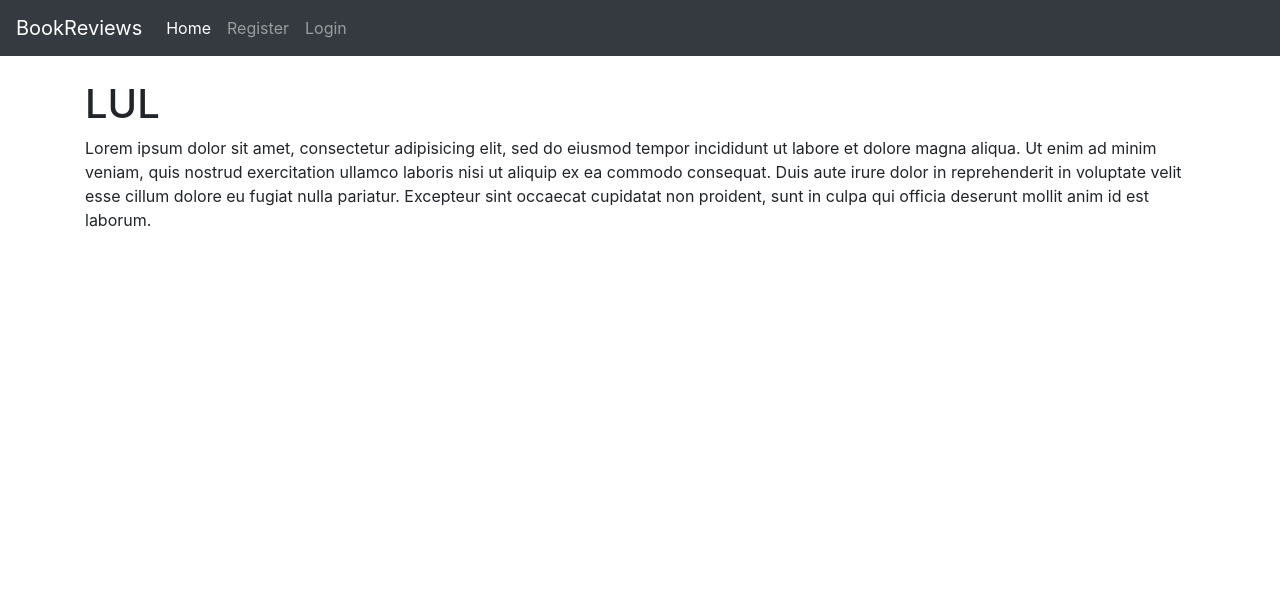
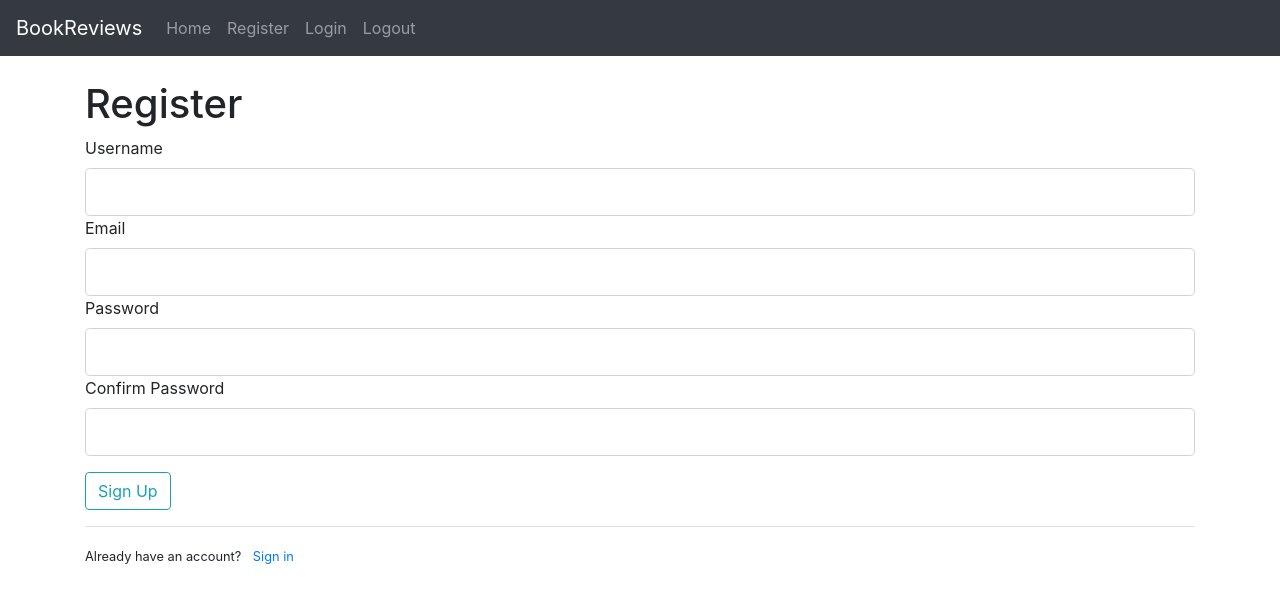
Before and after one commit to fazerito/books, a Flask app: page /register in a window 1280 px wide. Shown: the top 603 px of the page. Run offline with Flask 2, Linux system fonts and the light colour scheme; some libraries are stand-ins or nearby versions.

Commit message:
Added more html files

```diff
--- a/templates/includes/_navbar.html
+++ b/templates/includes/_navbar.html
@@ -5,14 +5,17 @@
       </button>
       <div class="collapse navbar-collapse" id="navbarCollapse">
         <ul class="navbar-nav mr-auto">
-          <li class="nav-item active">
-            <a class="nav-link" href="/">Home <span class="sr-only">(current)</span></a>
+          <li class="nav-item">
+            <a class="nav-link" href="{{ url_for("index") }}">Home</a>
           </li>
           <li class="nav-item">
-            <a class="nav-link" href="/register">Register</a>
+            <a class="nav-link" href="{{ url_for("register") }}">Register</a>
           </li>
           <li class="nav-item">
-            <a class="nav-link" href="/login">Login</a>
+            <a class="nav-link" href="{{ url_for("login") }}">Login</a>
+          </li>
+          <li class="nav-item">
+            <a class="nav-link" href="{{ url_for("logout") }}">Logout</a>
           </li>
         </ul>
       </div>
--- a/templates/layout.html
+++ b/templates/layout.html
@@ -1,13 +1,25 @@
 <!DOCTYPE html>
 <html lang="en" dir="ltr">
   <head>
+    {% block head %}
     <meta charset="utf-8">
     <title>Books reviews</title>
+    <link rel="stylesheet" href="{{ url_for('static', filename='style.css') }}">
     <link rel="stylesheet" href="https://stackpath.bootstrapcdn.com/bootstrap/4.1.1/css/bootstrap.min.css" integrity="sha384-WskhaSGFgHYWDcbwN70/dfYBj47jz9qbsMId/iRN3ewGhXQFZCSftd1LZCfmhktB" crossorigin="anonymous">
+    {% endblock %}
   </head>
   <body>
     {% include "includes/_navbar.html" %}
     <div class="container">
+    {% with messages = get_flashed_messages(with_categories=true) %}
+      {% if messages %}
+        {% for category, message in messages %}
+        <div class="alert alert-{{ category }}">
+          {{ message }}
+        </div>
+        {% endfor %}
+      {% endif %}
+    {% endwith %}
     {% block body %} {% endblock %}
     </div>
 
--- /dev/null
+++ b/templates/profile.html
@@ -0,0 +1,6 @@
+{% extends "layout.html" %}
+
+{% block body %}
+<h1>{{ username }}</h1>
+<h2>{{ email }}
+{% endblock %}
--- a/templates/register.html
+++ b/templates/register.html
@@ -1,6 +1,25 @@
 {% extends "layout.html" %}
 
 {% block body %}
-<h1>LUL</h1>
-<p>Lorem ipsum dolor sit amet, consectetur adipisicing elit, sed do eiusmod tempor incididunt ut labore et dolore magna aliqua. Ut enim ad minim veniam, quis nostrud exercitation ullamco laboris nisi ut aliquip ex ea commodo consequat. Duis aute irure dolor in reprehenderit in voluptate velit esse cillum dolore eu fugiat nulla pariatur. Excepteur sint occaecat cupidatat non proident, sunt in culpa qui officia deserunt mollit anim id est laborum.</p>
+<h1>Register</h1>
+<form action="" method="post">
+  <div class="form-group">
+    {{ form.hidden_tag() }}
+    {{ form.username.label(class="form-control-label") }}
+    {{ form.username(class="form-control form-control-lg") }}
+    {{ form.email.label(class="form-control-label") }}
+    {{ form.email(class="form-control form-control-lg") }}
+    {{ form.password.label(class="form-control-label") }}
+    {{ form.password(class="form-control form-control-lg") }}
+    {{ form.confirm_password.label(class="form-control-label") }}
+    {{ form.confirm_password(class="form-control form-control-lg") }}
+  </div>
+  <div class="form-group">
+    {{ form.submit(class="btn btn-outline-info") }}
+  </div>
+  <div class="border-top pt-3">
+    <small clas="text-muted">
+      Already have an account? <a class="ml-2" href="{{ url_for("login") }}">Sign in</a>
+    </small>
+  </div>
 {% endblock %}
```
Also changed, not shown: templates/index.html (+4 -7 lines), templates/login.html (+26 -2 lines), templates/search.html (added, +11 -0 lines), templates/style.css (deleted, +0 -18 lines).
